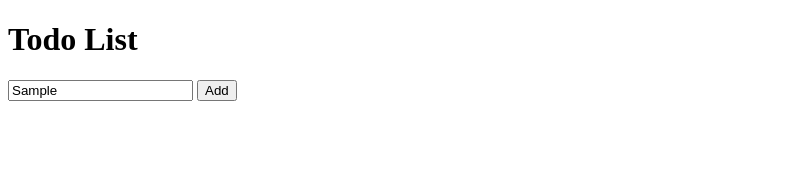
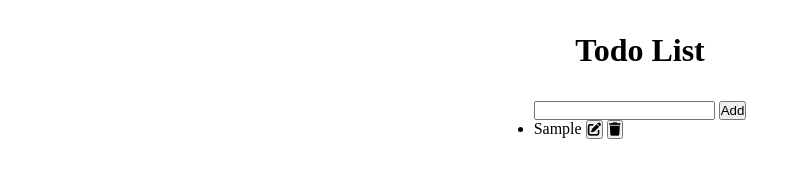
Before and after one commit to TrilochanSahoo/Problem_practice, a plain HTML site: page javascript/Devsnest Assignments/THA-12/Todo List/index.html in a window 1280 px wide. Both pictures are taken after typing "Sample" into the empty fields and a click on the button "Add". Shown: the whole page, without its empty margins (0-801 px from the left). Drawn offline with Linux system fonts and the light colour scheme.

Commit message:
update THA-12

```diff
--- a/javascript/Devsnest Assignments/THA-12/Todo List/feature.js
+++ b/javascript/Devsnest Assignments/THA-12/Todo List/feature.js
@@ -0,0 +1,20 @@
+const inputField = document.querySelector('.inputField')
+const addBtn = document.querySelector('.addBtn')
+const listContainer = document.querySelector('.list_container')
+
+const addBtnHandler = ()=>{
+    const newTodo = document.createElement('div')
+    const todo = `
+    <li>
+        <span>${inputField.value}</span>
+        <span class="edit"><button><i class="fas fa-edit"></i></button></span>
+        <span class="delete"><button><i class="fas fa-trash"></i></button></span>
+    </li>
+    `
+    newTodo.innerHTML = todo
+
+    listContainer.appendChild(newTodo)
+    inputField.value = ""
+}
+
+addBtn.addEventListener('click',addBtnHandler)
--- a/javascript/Devsnest Assignments/THA-12/Todo List/index.html
+++ b/javascript/Devsnest Assignments/THA-12/Todo List/index.html
@@ -5,7 +5,7 @@
     <meta http-equiv="X-UA-Compatible" content="IE=edge">
     <meta name="viewport" content="width=device-width, initial-scale=1.0">
     <title>THA 11</title>
-    <link rel="stylesheet" href="style.css">
+    <link rel="stylesheet" href="https://cdnjs.cloudflare.com/ajax/libs/font-awesome/5.6.0/css/all.min.css" integrity="sha512-ykRBEJhyZ+B/BIJcBuOyUoIxh0OfdICfHPnPfBy7eIiyJv536ojTCsgX8aqrLQ9VJZHGz4tvYyzOM0lkgmQZGw==" crossorigin="anonymous" referrerpolicy="no-referrer" />    <link rel="stylesheet" href="style.css">
 </head>
 <body>
     <header>
@@ -15,10 +15,14 @@
     </header>
     <main>
         <section>
-            <input type="text">
-            <button>Add</button>
+            <input class="inputField" type="text">
+            <button class="addBtn">Add</button>
+            <ul class="list_container">
+            </ul>
         </section>
     </main>
     <script src="feature.js"></script>
+
+    <script src="https://use.fontawesome.com/41270f7230.js"></script>
 </body>
 </html>
--- a/javascript/Devsnest Assignments/THA-12/Todo List/style.css
+++ b/javascript/Devsnest Assignments/THA-12/Todo List/style.css
@@ -0,0 +1,11 @@
+*{
+    margin: 0;
+    padding: 0;
+    box-sizing: border-box;
+}
+
+header, main {
+    margin: 2rem 0rem;
+    display: flex;
+    justify-content: center;
+}
```
